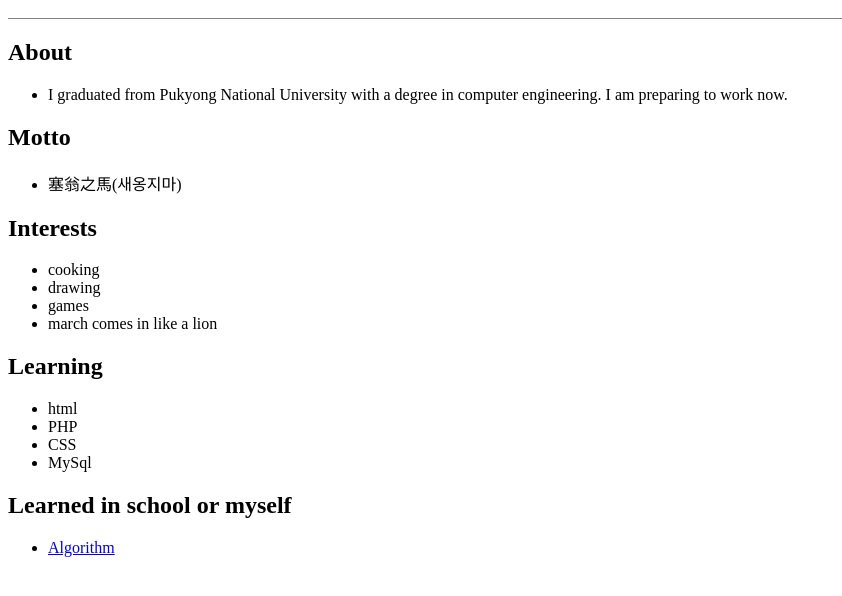
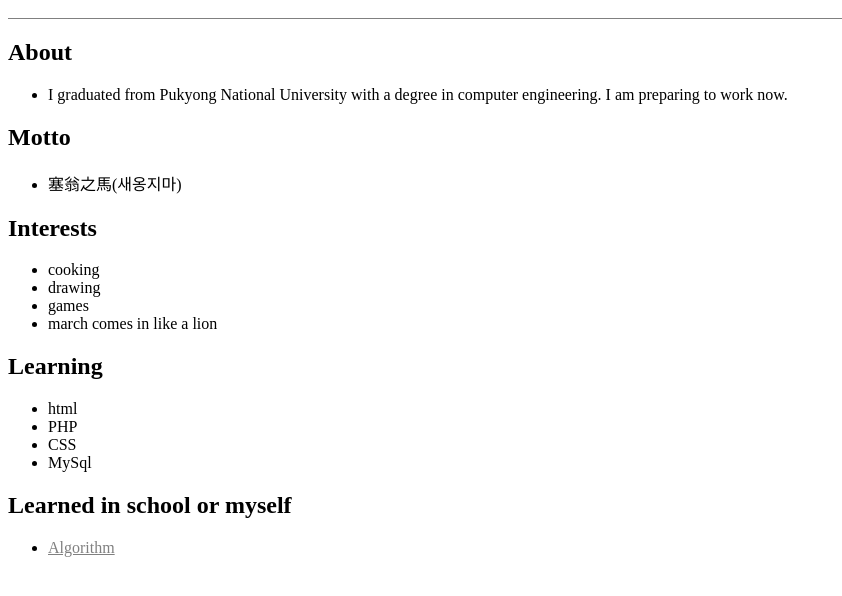
Before and after one commit to wminec/WebIndexPage, a plain HTML site: page index.html in a window 1280 px wide. Shown: the part 82-678 px from the top of the page, without its empty margins (0-842 px from the left). Drawn offline with Linux system fonts and the light colour scheme.

Commit message:
css update

```diff
--- a/style.css
+++ b/style.css
@@ -11,6 +11,7 @@
   text-decoration: none;
 }
 
-.submain a{
+.subMain a {
+  color: gray;
   text-decoration: underline;
 }
```
